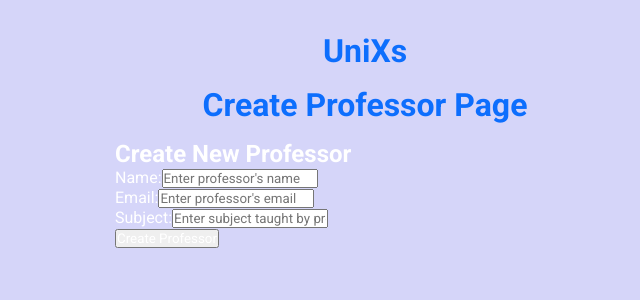
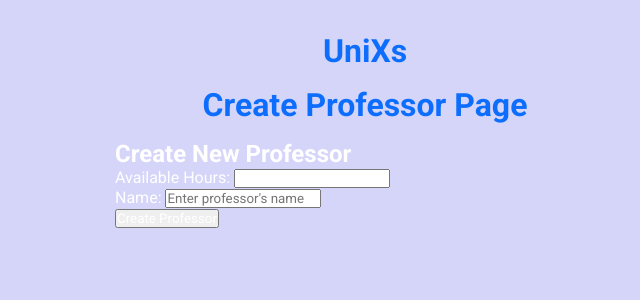
Before and after one commit to UniXs-Unisinos/time-table-project-front-end, a React (Vite) app: page /create-professor in a window 1280 px wide. Shown: the top 300 px of the page, without its empty margins (275-915 px from the left). Built offline with nearby package versions, Linux system fonts and the light colour scheme.

Commit message:
editing body form for professors

```diff
--- a/src/components/ProfessorCreateComponent.tsx
+++ b/src/components/ProfessorCreateComponent.tsx
@@ -4,13 +4,12 @@ import React, { useState } from 'react';
 import SwaggerClient from 'swagger-client';
 
 interface ProfessorForm {
+    hoursToAllocate: number;
     name: string;
-    email: string;
-    subject: string;
   }
 
   const ProfessorCreateComponent: React.FC = () => {
-    const [form, setForm] = useState<ProfessorForm>({ name: '', email: '', subject: '' });
+    const [form, setForm] = useState<ProfessorForm>({ hoursToAllocate: 0, name: ''});
     const [successMessage, setSuccessMessage] = useState<string | null>(null);
     const [errorMessage, setErrorMessage] = useState<string | null>(null);
     const [loading, setLoading] = useState<boolean>(false);
@@ -31,9 +30,8 @@ interface ProfessorForm {
 
         const response = await client.apis.professor.post_professors({
           body: {
+            hoursToAllocate: form.hoursToAllocate,
             name: form.name,
-            email: form.email,
-            subject: form.subject,
           },
         });
 
@@ -52,37 +50,22 @@ interface ProfessorForm {
         <h2>Create New Professor</h2>
 
         <div>
-          <label>Name:</label>
+            <label>Available Hours: </label>
+            <input
+            type="number"
+            value={form.hoursToAllocate}
+            onChange={handleChange}
+            required
+            />
+        </div>
+        <div>
+          <label>Name: </label>
           <input
             type="text"
             name="name"
             value={form.name}
             onChange={handleChange}
             placeholder="Enter professor's name"
-            required
-          />
-        </div>
-
-        <div>
-          <label>Email:</label>
-          <input
-            type="email"
-            name="email"
-            value={form.email}
-            onChange={handleChange}
-            placeholder="Enter professor's email"
-            required
-          />
-        </div>
-
-        <div>
-          <label>Subject:</label>
-          <input
-            type="text"
-            name="subject"
-            value={form.subject}
-            onChange={handleChange}
-            placeholder="Enter subject taught by professor"
             required
           />
         </div>
```
